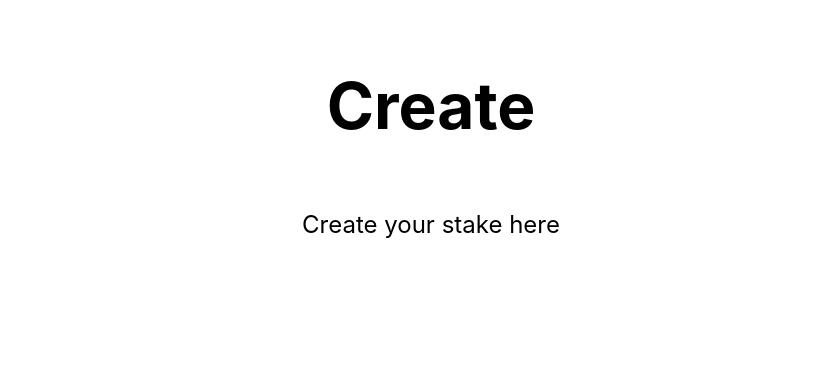
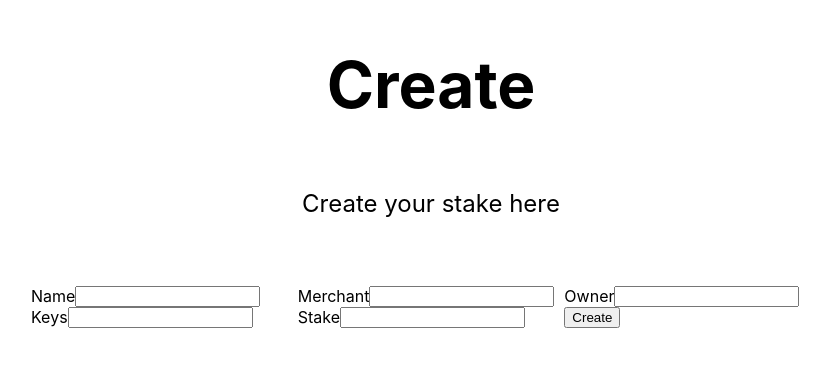
Before and after one commit to kadena-community/stake-for-steak, a Next.js app in the folder app/: page /create in a window 1280 px wide. Shown: the part 212-578 px from the top of the page, without its empty margins (209-1039 px from the left). Built offline with nearby package versions, Linux system fonts and the light colour scheme.

Commit message:
Implement create stake

```diff
--- a/app/package.json
+++ b/app/package.json
@@ -6,7 +6,8 @@
     "dev": "next dev",
     "build": "next build",
     "start": "next start",
-    "generate:types": "pactjs contract-generate --file ../pact/stake-for-steak.pact",
+    "generate:types": "pactjs contract-generate --file ../pact/stake-for-steak.pact && pactjs contract-generate --file ../pact/root/coin-v5.pact",
+    "generate:templates": "pactjs template-generate --file ./templates/ --out ./generated/",
     "lint": "next lint"
   },
   "dependencies": {
--- a/app/pages/create.tsx
+++ b/app/pages/create.tsx
@@ -1,7 +1,45 @@
 import Head from "next/head";
 import styles from "../styles/Home.module.css";
+import { Pact, PactCommand, signWithChainweaver } from "@kadena/client";
+import { FormEvent, useCallback } from "react";
 
 export default function Home() {
+  const createStake = useCallback(async (event: FormEvent<HTMLFormElement>) => {
+    event.preventDefault();
+    const { name, merchant, owner, keys, stake } = event.target as Element & {
+      [key: string]: HTMLInputElement;
+    };
+    const pubkeys = keys.value.split(",").map((key) => key.trim());
+    const command = (Pact.modules as any)["free.stake-for-steak"]
+      ["create-stake"](
+        name.value,
+        merchant.value,
+        owner.value,
+        () => `(read-keyset 'keyset)`,
+        parseFloat(stake.value)
+      )
+      .addData({
+        keyset: { pred: "keys-all", keys: keys.value.split(",") },
+      })
+      .addCap("coin.GAS" as any, pubkeys[0])
+      .addCap(
+        "coin.TRANSFER" as any,
+        pubkeys[0],
+        owner.value,
+        `${owner.value}-${name.value}`,
+        parseFloat(stake.value)
+      )
+      .setMeta({ sender: owner.value }, "testnet04");
+
+    await signWithChainweaver(command);
+
+    console.log(command);
+
+    const res = await command.send(
+      "https://api.testnet.chainweb.com/chainweb/0.0/testnet04/chain/1/pact"
+    );
+    console.log(res);
+  }, []);
   return (
     <div className={styles.container}>
       <Head>
@@ -14,6 +52,32 @@ export default function Home() {
         <h1 className={styles.title}>Create</h1>
 
         <p className={styles.description}>Create your stake here</p>
+
+        <form onSubmit={createStake} className={styles.grid}>
+          <div className={styles.input}>
+            <label htmlFor="name">Name</label>
+            <input type="text" name="name" id="name" />
+          </div>
+          <div className={styles.input}>
+            <label htmlFor="merchant">Merchant</label>
+            <input type="text" name="merchant" id="merchant" />
+          </div>
+          <div className={styles.input}>
+            <label htmlFor="owner">Owner</label>
+            <input type="text" name="owner" id="owner" />
+          </div>
+          <div className={styles.input}>
+            <label htmlFor="keys">Keys</label>
+            <input type="text" name="keys" id="keys" />
+          </div>
+          <div className={styles.input}>
+            <label htmlFor="stake">Stake</label>
+            <input type="number" name="stake" id="stake" />
+          </div>
+          <div className={styles.input}>
+            <button type="submit">Create</button>
+          </div>
+        </form>
       </main>
     </div>
   );
--- a/app/styles/Home.module.css
+++ b/app/styles/Home.module.css
@@ -108,6 +108,11 @@
   margin-left: 0.5rem;
 }
 
+.input {
+  display: flex;
+  flex: 1;
+}
+
 @media (max-width: 600px) {
   .grid {
     width: 100%;
```
